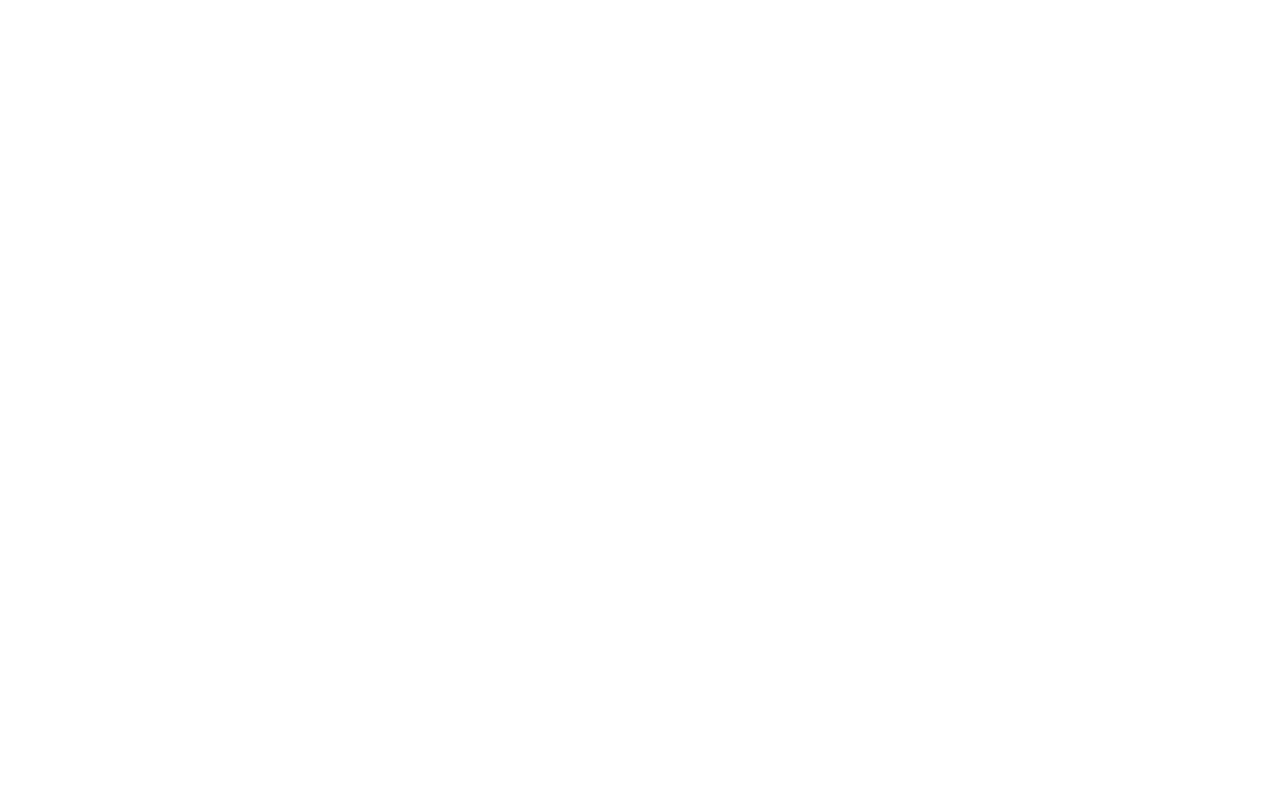
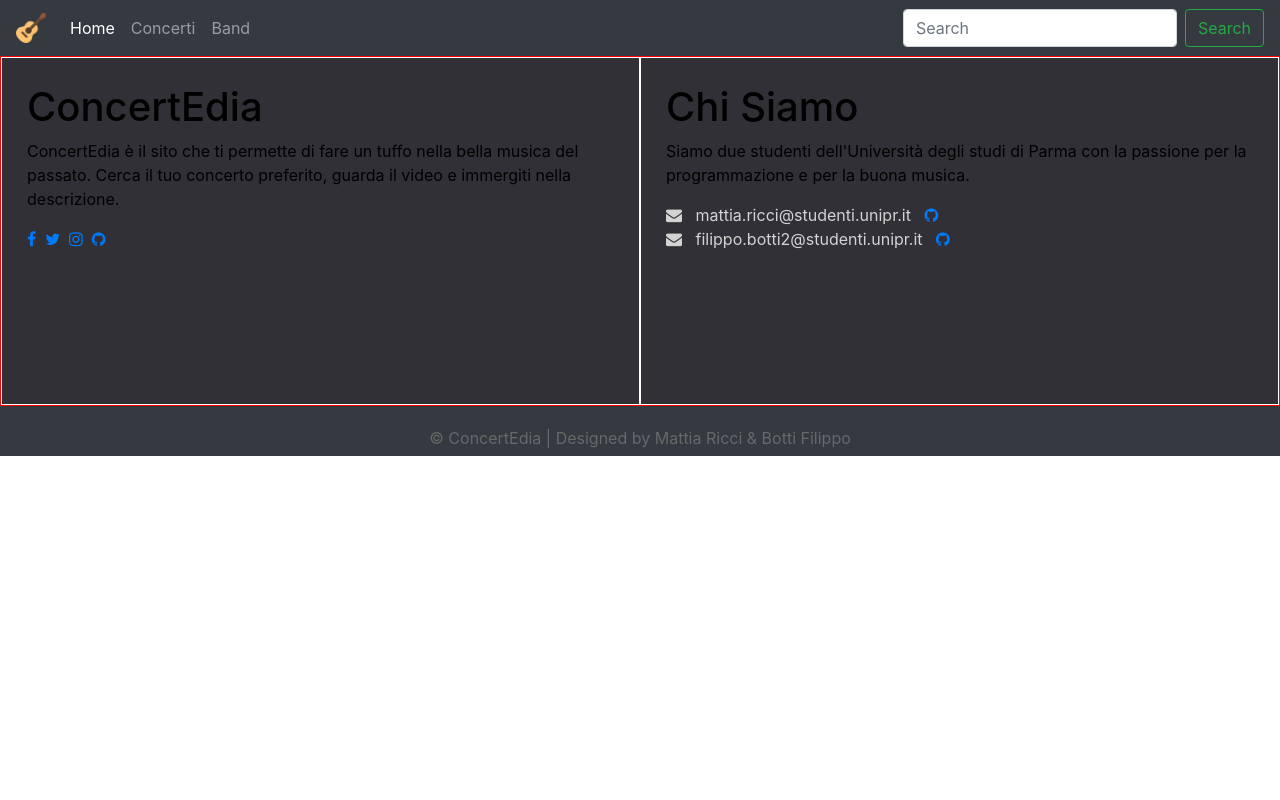
Before and after one commit to tiaringhio/ConcertEdia, a PHP site: page /band.php in a window 1280 px wide. Before the commit the page is empty. Run offline with PHP 8.4, Linux system fonts and the light colour scheme; data that the repository does not hold is empty.

Commit message:
Defined project structure

```diff
--- a/band.php
+++ b/band.php
@@ -0,0 +1,18 @@
+<?php
+ require_once 'includes/header.php';
+?>
+
+<?php
+    $sql = "SELECT * from band";
+    $query = mysqli_query($conn, $sql);
+    $resultCheck = mysqli_num_rows($query);
+    if($resultCheck > 0) {
+        while($row = mysqli_fetch_assoc($query)) {
+            ?> <h1> <?php echo $row['Nome'] . "<br>" ;?> </h1> <?php
+        }
+    }
+?>
+
+<?php
+    require_once 'includes/footer.php';
+?>
--- a/css/style.css
+++ b/css/style.css
@@ -0,0 +1,40 @@
+html, body{
+    padding: 0px;
+    margin: 0px;
+    background: white;
+}
+
+.footer {
+    background: #303036;
+    color: #d3d3d3;
+    height: 400px;
+    position: relative;
+}
+
+.footer .footer-content{
+    border: 1px solid red;
+    height: 350px;
+    display: flex;
+}
+
+.footer .footer-content .footer-section{
+    flex: 1;
+    padding:25px;
+    border: 1px solid white;
+}
+
+.footer .footer-bottom{
+    background: #343a40;
+    color: #686868;
+    height: 50px;
+    width: 100%;
+    text-align: center;
+    position: absolute;
+    bottom: 0px;
+    left: 0px;
+    padding-top:20px;
+}
+
+p,h1{
+    color: black;
+}
--- /dev/null
+++ b/db/db_connect.php
@@ -0,0 +1,7 @@
+<?php
+$servername = "localhost";
+$username = "root";
+$password = "";
+$dbname = "myproject";
+$conn = mysqli_connect($servername, $username, $password, $dbname) or die("Connection failed: " . mysqli_connect_error());
+?>
--- /dev/null
+++ b/includes/footer.php
@@ -0,0 +1,40 @@
+</body>
+<div class="footer">
+    <div class="footer-content">
+        <div class="footer-section about">
+            <h1 class="logo-text"><span>Concert</span>Edia</h1>
+            <p>
+                ConcertEdia è il sito che ti permette di fare un tuffo nella bella musica del passato.
+                Cerca il tuo concerto preferito, guarda il video e immergiti nella descrizione.
+            </p>
+            <div class="social">
+                <a href="#"> <i class="fa fa-facebook"></i></a>&nbsp;
+                <a href="#"> <i class="fa fa-twitter"></i></a>&nbsp;
+                <a href="#"> <i class="fa fa-instagram"></i></a>&nbsp;
+                <a href="https://github.com/tiaringhio/Concert"> <i class="fa fa-github"></i></a>
+            </div>
+        </div>
+        <div class="footer-section link"><h1 class="logo-text"><span>Chi</span> Siamo</h1>
+            <p>
+                Siamo due studenti dell'Università degli studi di Parma con la passione
+                per la programmazione e per la buona musica.
+            </p>
+            <div class="contact">
+                <span><i class="fa fa-envelope"></i> &nbsp; mattia.ricci@studenti.unipr.it</span> &nbsp;
+                <a href="https://github.com/tiaringhio"> <i class="fa fa-github"></i></a> <br>
+                <span><i class="fa fa-envelope"></i> &nbsp; filippo.botti2@studenti.unipr.it</span> &nbsp;
+                <a href="https://github.com/FilippoBotti"> <i class="fa fa-github"></i></a>
+            </div>
+        </div>
+    </div>
+    <div class="footer-bottom">
+        &copy; ConcertEdia | Designed by Mattia Ricci & Botti Filippo
+    </div>
+</div>
+
+
+
+
+
+
+</html>
--- /dev/null
+++ b/includes/header.php
@@ -0,0 +1,49 @@
+<?php
+include_once("db/db_connect.php");
+?>
+<!DOCTYPE html>
+<html lang="it" dir="ltr">
+<head>
+<link rel="stylesheet" href="https://cdnjs.cloudflare.com/ajax/libs/font-awesome/4.7.0/css/font-awesome.min.css">
+<!-- Latest compiled and minified CSS -->
+  <link rel="stylesheet" href="https://stackpath.bootstrapcdn.com/bootstrap/4.5.2/css/bootstrap.min.css">
+
+  <!-- Latest compiled and minified JavaScript -->
+  <script src="https://stackpath.bootstrapcdn.com/bootstrap/4.5.2/js/bootstrap.min.js"></script>
+
+  <meta http-equiv="content-type" content="text/html;charset=utf-8" />
+  <title>Concert</title>
+  <link href="./css/style.css" rel="stylesheet" type="text/css">
+  <link rel="icon" href=".\immagini\favicon.ico" type="image/ico" sizes="16x16">
+
+
+</head>
+
+<!-- NAVBAR-->
+<nav class="navbar navbar-expand-lg navbar-dark bg-dark">
+  <a class="navbar-brand" href=".\index.php">
+  <img src=".\immagini\guitar.png" width="30" height="30" class="d-inline-block align-top" alt="">
+  </a>
+  <button class="navbar-toggler" type="button" data-toggle="collapse" data-target="#navbarSupportedContent" aria-controls="navbarSupportedContent" aria-expanded="false" aria-label="Toggle navigation">
+    <span class="navbar-toggler-icon"></span>
+  </button>
+
+  <div class="collapse navbar-collapse" id="navbarSupportedContent">
+    <ul class="navbar-nav mr-auto">
+      <li class="nav-item active">
+        <a class="nav-link" href=".\index.php">Home<span class="sr-only">(current)</span></a>
+      </li>
+      <li class="nav-item">
+        <a class="nav-link" href=".\concerti.php">Concerti</a>
+      </li>
+      <li class="nav-item">
+        <a class="nav-link" href=".\band.php">Band</a>
+      </li>
+    </ul>
+    <form class="form-inline my-2 my-lg-0">
+      <input class="form-control mr-sm-2" type="search" placeholder="Search" aria-label="Search">
+      <button class="btn btn-outline-success my-2 my-sm-0" type="submit">Search</button>
+    </form>
+  </div>
+</nav>
+ <body>
```
Also changed, not shown: concerti.php (+19 -0 lines), index.php (+5 -45 lines), immagini/ConcertBackground.jpg (added).
